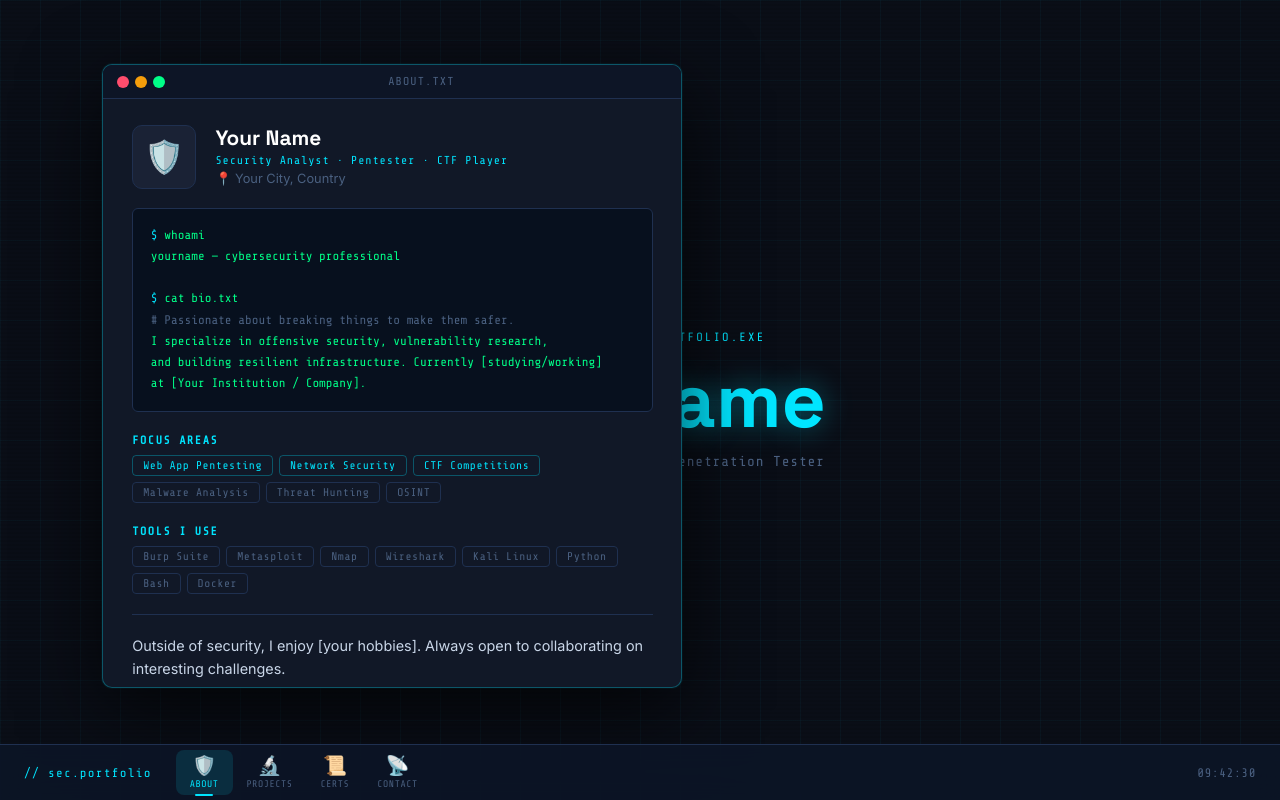
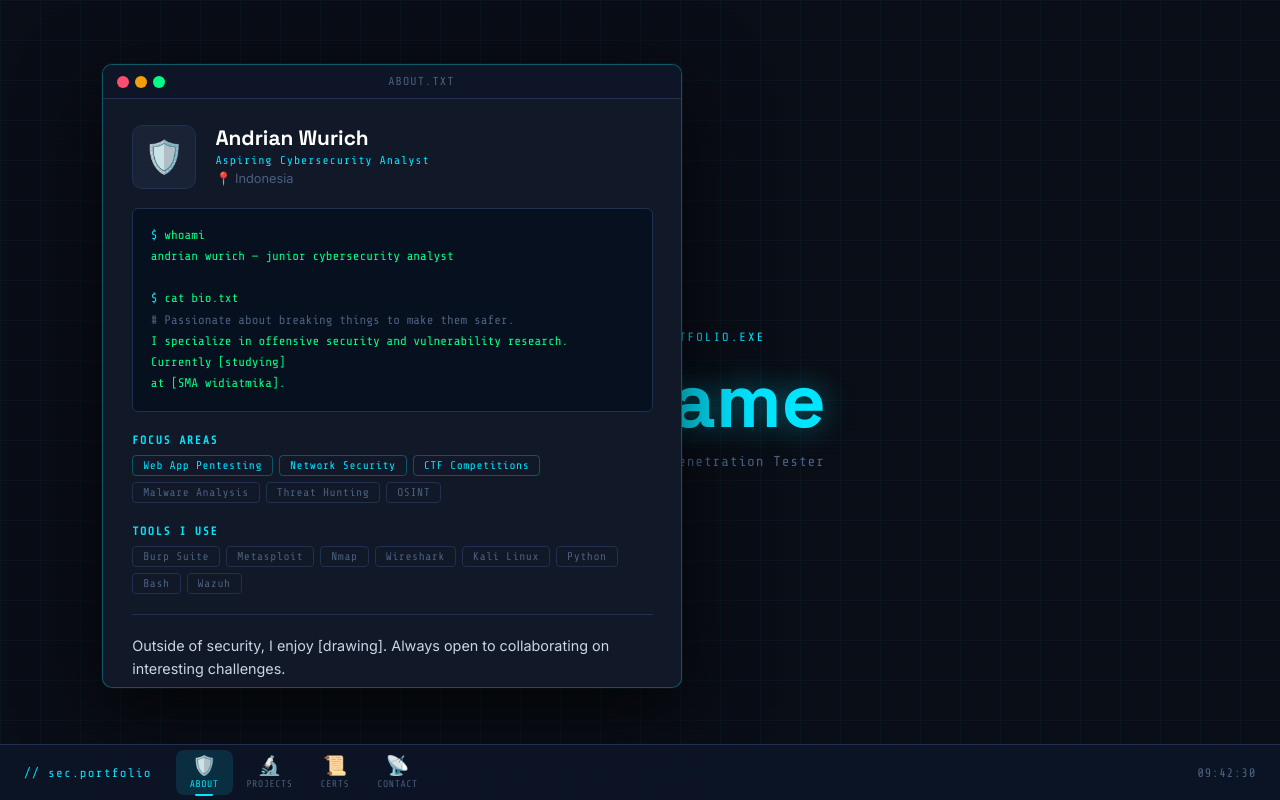
Before and after one commit to wurich3/cybersecurity-portofolio, a plain HTML site: page index.html in a window 1280 px wide. Drawn offline with nearby package versions, Linux system fonts and the light colour scheme.

Commit message:
Update index.html

```diff
--- a/index.html
+++ b/index.html
@@ -3,7 +3,7 @@
 <head>
 <meta charset="UTF-8">
 <meta name="viewport" content="width=device-width, initial-scale=1.0">
-<title>YourName | Cybersecurity</title>
+<title>Wurich3 | Cybersecurity</title>
 <link rel="preconnect" href="https://fonts.googleapis.com">
 <link href="https://fonts.googleapis.com/css2?family=Share+Tech+Mono&family=Inter:wght@300;400;500;600&family=Space+Grotesk:wght@400;600;700&display=swap" rel="stylesheet">
 <style>
@@ -480,20 +480,20 @@
       <div class="about-header">
         <div class="avatar">🛡️</div>
         <div>
-          <div class="about-name">Your Name</div>
-          <div class="about-role">Security Analyst · Pentester · CTF Player</div>
-          <div class="about-loc">📍 Your City, Country</div>
+          <div class="about-name">Andrian Wurich</div>
+          <div class="about-role">Aspiring Cybersecurity Analyst</div>
+          <div class="about-loc">📍 Indonesia</div>
         </div>
       </div>
       <div class="terminal">
         <div><span class="prompt">$ </span>whoami</div>
-        <div>yourname — cybersecurity professional</div>
+        <div>andrian wurich — junior cybersecurity analyst</div>
         <div>&nbsp;</div>
         <div><span class="prompt">$ </span>cat bio.txt</div>
         <div><span class="comment"># Passionate about breaking things to make them safer.</span></div>
-        <div>I specialize in offensive security, vulnerability research,</div>
-        <div>and building resilient infrastructure. Currently [studying/working]</div>
-        <div>at [Your Institution / Company].</div>
+        <div>I specialize in offensive security and vulnerability research.</div>
+        <div>Currently [studying]</div>
+        <div>at [SMA widiatmika].</div>
       </div>
       <h3>Focus Areas</h3>
       <div class="pills">
@@ -513,10 +513,10 @@
         <span class="pill">Kali Linux</span>
         <span class="pill">Python</span>
         <span class="pill">Bash</span>
-        <span class="pill">Docker</span>
+        <span class="pill">Wazuh</span>
       </div>
       <div class="divider"></div>
-      <p>Outside of security, I enjoy [your hobbies]. Always open to collaborating on interesting challenges.</p>
+      <p>Outside of security, I enjoy [drawing]. Always open to collaborating on interesting challenges.</p>
     </div>
   </div>
 
```
